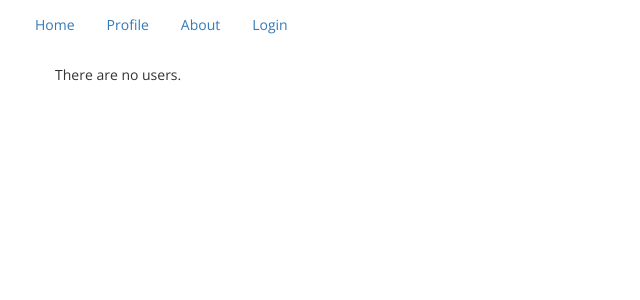
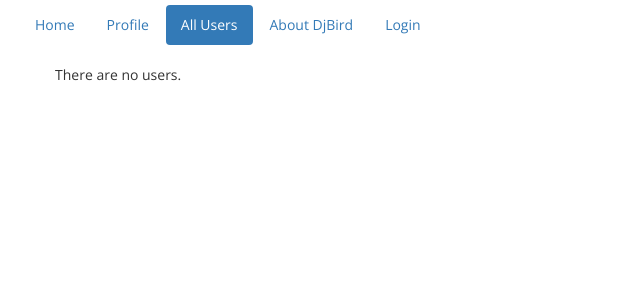
Before and after one commit to esl4m/myDjBird, a Django app: page /myDjBird_app/list_users in a window 1280 px wide. Shown: the top 300 px of the page, without its empty margins (0-640 px from the left). Run offline with Django 3.2, Linux system fonts and the light colour scheme; some libraries are stand-ins or nearby versions.

Commit message:
Adds list_users to the nav menu

```diff
--- a/myDjBird_app/templates/base.html
+++ b/myDjBird_app/templates/base.html
@@ -20,8 +20,11 @@
             <li role="presentation" id="profile">
                 <a href="/myDjBird_app/show_profile">Profile</a>
             </li>
+            <li role="presentation" id="users">
+                <a href="/myDjBird_app/list_users">All Users</a>
+            </li>
             <li role="presentation" id="about">
-                <a href="/myDjBird_app/about">About</a>
+                <a href="/myDjBird_app/about">About DjBird</a>
             </li>
             {% if user.is_authenticated %}
                 <li role="presentation" id="logout">
--- a/myDjBird_app/templates/list_users.html
+++ b/myDjBird_app/templates/list_users.html
@@ -45,4 +45,9 @@
 {% endif %}
     </div>
 </div>
+<script type="text/javascript">
+    window.onload=function () {
+        $('#users').addClass('active');
+    };
+</script>
 {% endblock %}
```
